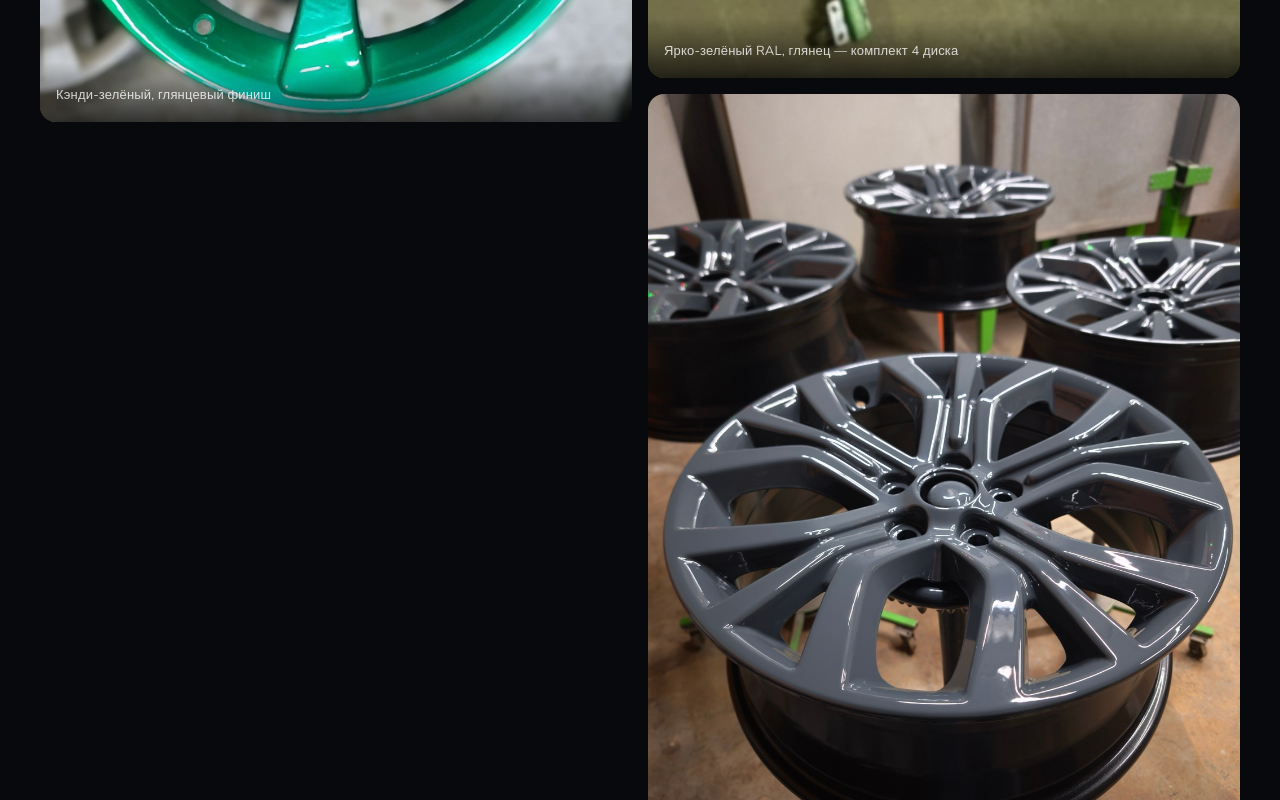
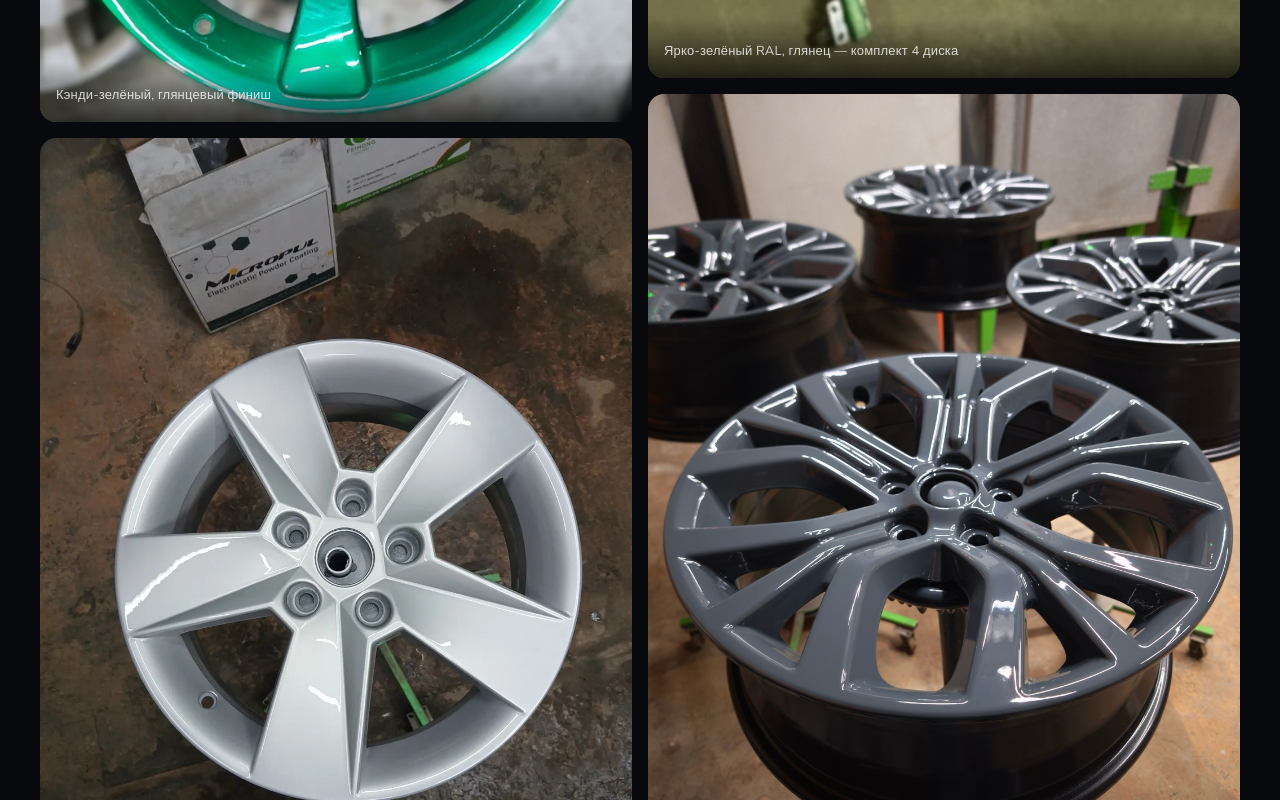
Before and after one commit to mikhailmikemorozov-coder/moaans, a React (Vite) app: page /pokraska-diskov-moskva in a window 1280 px wide. Shown: the part 3040-3840 px from the top of the page. Built offline with nearby package versions, Linux system fonts and the light colour scheme.

Commit message:
add silver wheel photo, use before-after as 6th gallery item (3×2 grid)
Co-Authored-By: Claude Sonnet 4.6 <noreply@anthropic.com>

```diff
--- a/src/pages/PokraskaDisk.jsx
+++ b/src/pages/PokraskaDisk.jsx
@@ -23,8 +23,10 @@ export default function PokraskaDisk() {
       gallery={[
         { src: "/pokraska-6.jpg", alt: "Порошковая покраска дисков в золотом цвете RAL", caption: "Золотой металлик, матовый финиш" },
         { src: "/pokraska-8.jpg", alt: "Порошковая покраска диска в кэнди-зелёном цвете", caption: "Кэнди-зелёный, глянцевый финиш" },
+        { src: "/pokraska-10.jpg", alt: "Порошковая покраска диска в серебристом цвете", caption: "Серебристый, глянцевый финиш" },
         { src: "/pokraska-7.jpg", alt: "Порошковая покраска комплекта дисков в ярко-зелёном цвете", caption: "Ярко-зелёный RAL, глянец — комплект 4 диска" },
         { src: "/pokraska-9.jpg", alt: "Порошковая покраска дисков в тёмно-серый антрацит", caption: "Антрацит, глянцевый финиш — комплект 4 диска" },
+        { src: "/before-after.jpg", alt: "До и после восстановления и покраски литого диска BMW", caption: "До и после — восстановление и покраска" },
       ]}
       faqItems={[
         { q: "Сколько стоит покраска одного диска?", a: "Зависит от радиуса: R13–16 — от 2 750 ₽, R17–18 — от 3 250 ₽, R19+ — от 3 500 ₽. Скидка 15% при сдаче полного комплекта из 4 дисков. Точную цену называем после осмотра." },
```
Also changed, not shown: public/pokraska-10.jpg (added).
